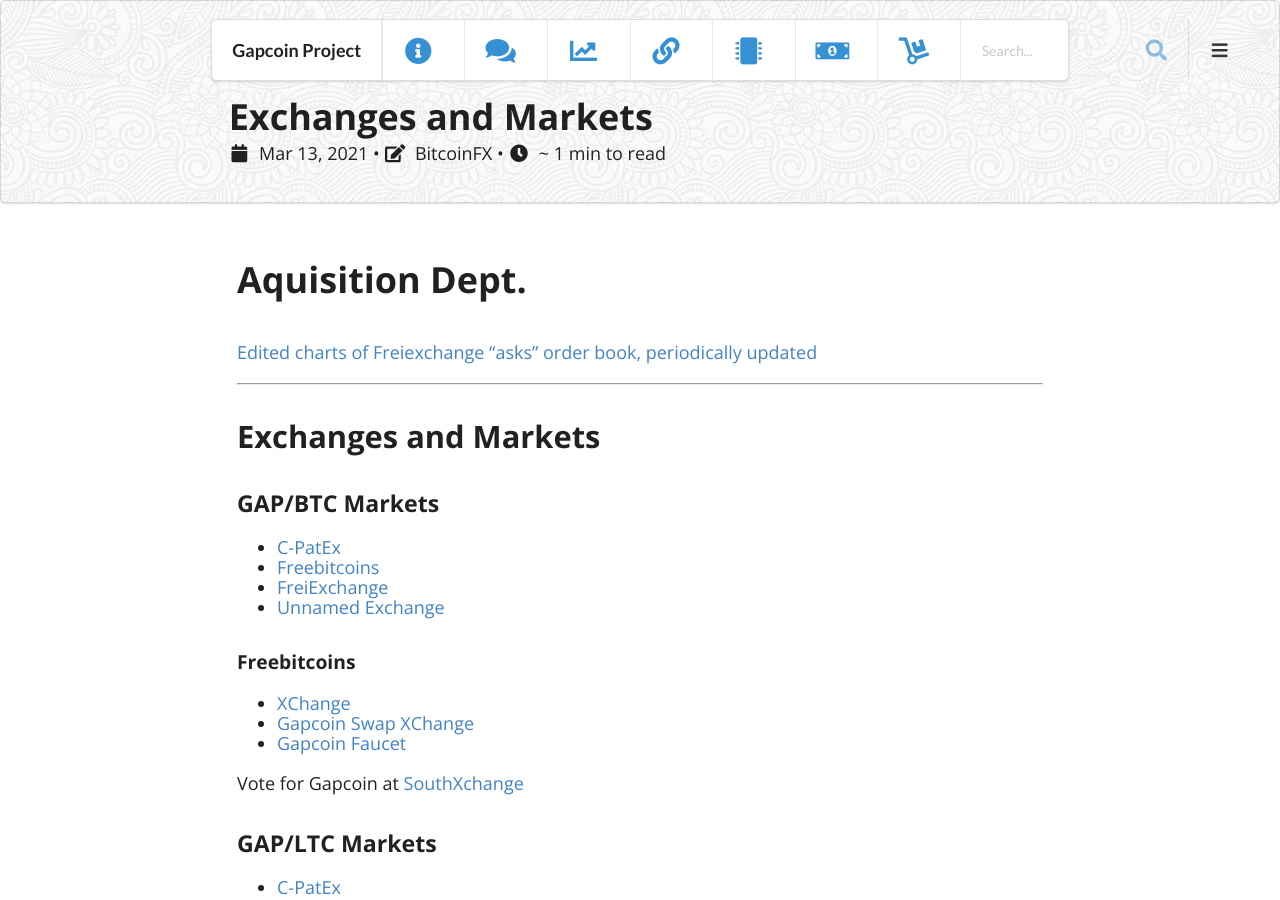
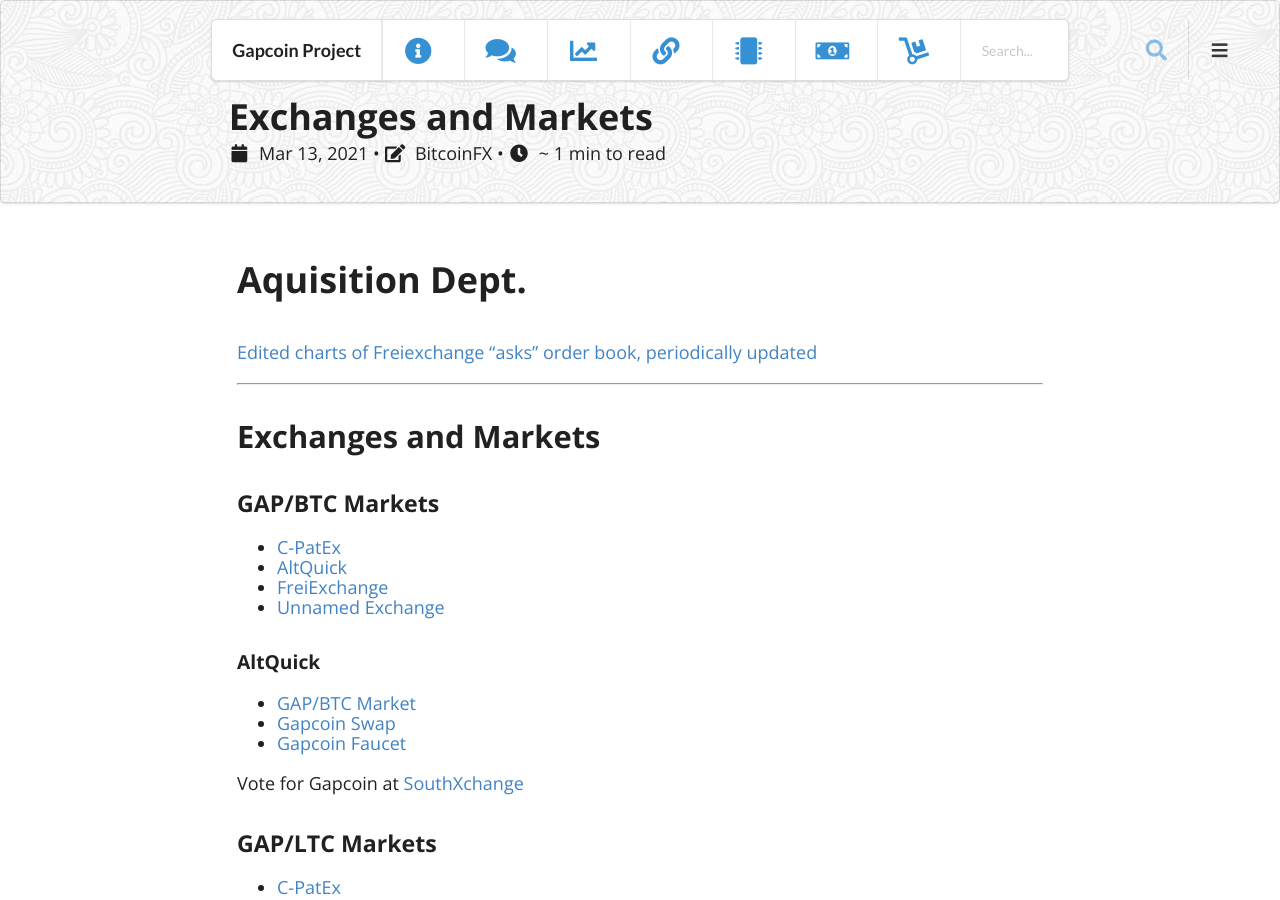
Before and after one commit to gapcoin-project/gapcoin-project.github.io, a Jekyll site: the page built from exchanges-and-markets.md, in a window 1280 px wide and 900 px high. Built offline with Jekyll 4.4.1, drawn with Linux system fonts in a browser that asks for light colours; nearby versions of some CDN libraries; some of the changed text lies outside the part shown.

Commit message:
Rename Freebitcoins to AltQuick

```diff
--- a/exchanges-and-markets.md
+++ b/exchanges-and-markets.md
@@ -19,14 +19,14 @@
 ### GAP/BTC Markets
 
 - [C-PatEx](https://c-patex.com/markets/gapbtc)
-- [Freebitcoins](https://freebitcoins.com/?aKey=d4408df79dc7397f5e85358bb65da52c2c3da033)
+- [AltQuick](https://altquick.com/?aKey=d4408df79dc7397f5e85358bb65da52c2c3da033)
 - [FreiExchange](https://freiexchange.com/market/GAP/BTC)
 - [Unnamed Exchange](https://www.unnamed.exchange/Exchange/Basic?market=GAP_BTC)
 
-#### Freebitcoins
-- [XChange](https://freebitcoins.com/xchange/market/Bitcoin-Gapcoin/?aKey=d4408df79dc7397f5e85358bb65da52c2c3da033)
-- [Gapcoin Swap XChange](https://freebitcoins.com/swap/?aKey=d4408df79dc7397f5e85358bb65da52c2c3da033)
-- [Gapcoin Faucet](https://freebitcoins.com/faucet/?aKey=d4408df79dc7397f5e85358bb65da52c2c3da033)
+#### AltQuick
+- [GAP/BTC Market](https://altquick.com/market/gapcoin-bitcoin/?aKey=d4408df79dc7397f5e85358bb65da52c2c3da033)
+- [Gapcoin Swap](https://altquick.com/swap/?aKey=d4408df79dc7397f5e85358bb65da52c2c3da033)
+- [Gapcoin Faucet](https://altquick.com/faucet/?aKey=d4408df79dc7397f5e85358bb65da52c2c3da033)
 
 Vote for Gapcoin at [SouthXchange](https://main.southxchange.com/Home/Vote#new-coins)
 
@@ -78,7 +78,7 @@
   </ul>
   <h5 class="ui small header">Current</h5>
   <ul>
-    <li><p><a href="https://bitcointalk.org/index.php?topic=822498.msg54972227#msg54972227" target="_blank"><span class="date">2020-08-11</span></a> Listed on <a href="https://freebitcoins.com/xchange/market/Bitcoin-Gapcoin" target="_blank">freebitcoins</a> exchange</p></li>
+    <li><p><a href="https://bitcointalk.org/index.php?topic=822498.msg54972227#msg54972227" target="_blank"><span class="date">2020-08-11</span></a> Listed on <a href="https://altquick.com/market/gapcoin-bitcoin/" target="_blank">freebitcoins</a> exchange (now AltQuick)</p></li>
     <li><p><a href="https://bitcointalk.org/index.php?topic=822498.msg55547885#msg55547885" target="_blank"><span class="date">2020-11-08</span></a> Listed on <a href="https://c-patex.com/markets/gapbtc" target="_blank">C-Patex exchange</a></p></li>
     <li><p><a href="https://bitcointalk.org/index.php?topic=822498.msg55658535#msg55658535" target="_blank"><span class="date">2020-11-22</span></a> Listed on <a href="https://www.unnamed.exchange/Exchange/Basic?market=GAP_BTC" target="_blank">unnamed exchange</a></p></li>
     <li><p><a href="https://freiexchange.com/market/GAP/BTC" target="_blank"><span class="date">2021-04-17</span></a> listed at 79 sat. ($0.049, BTC at $62250)</p></li>
```
